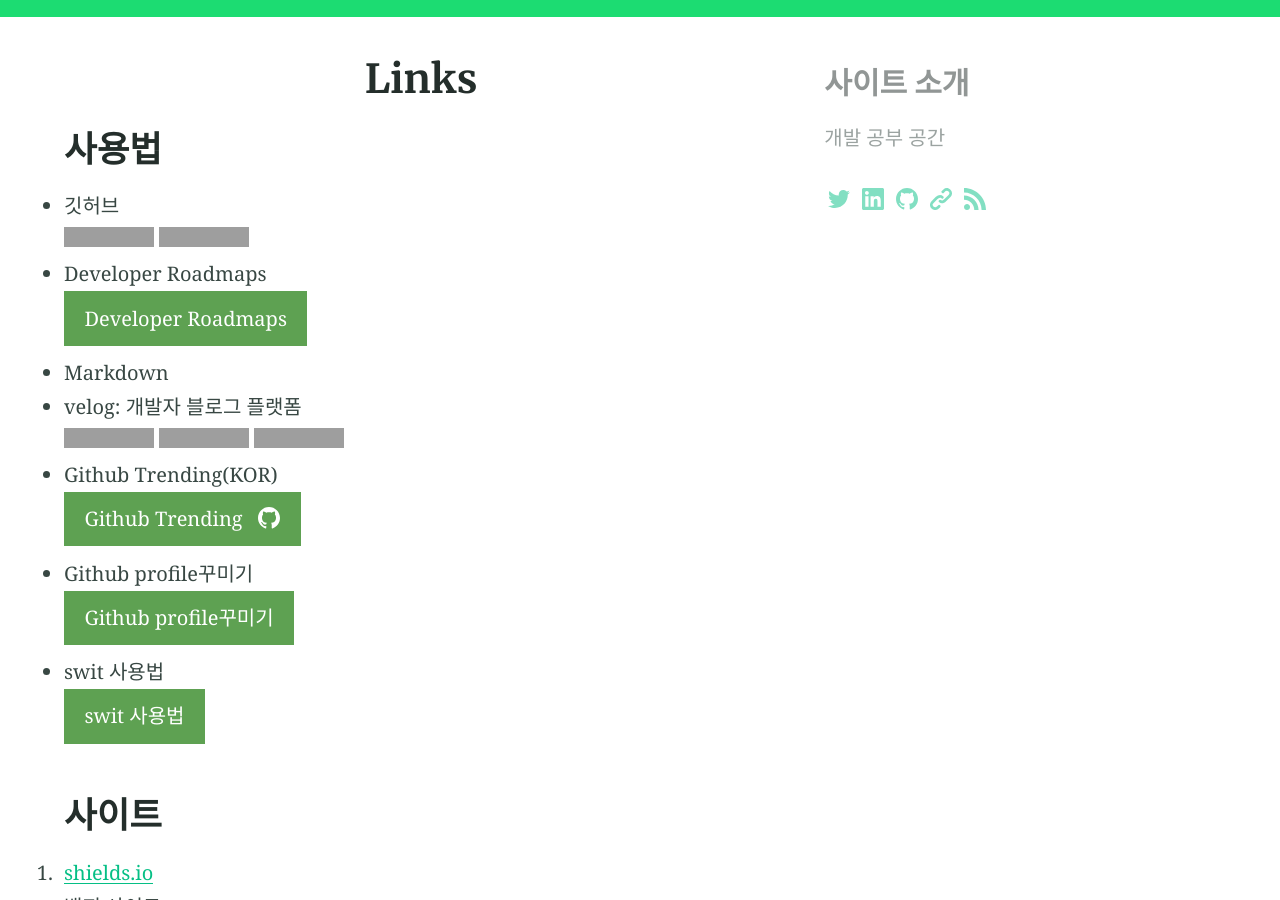
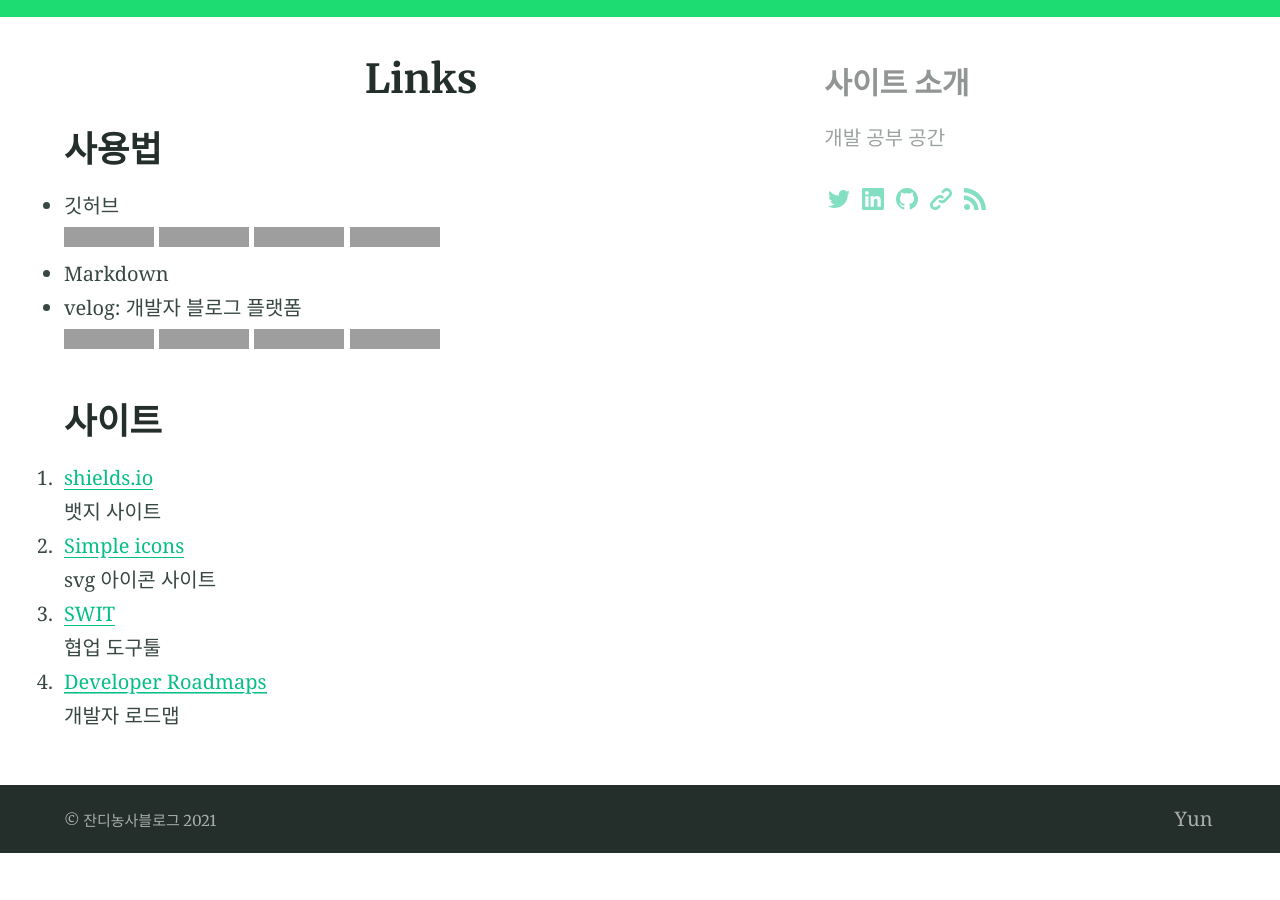
Before and after one commit to EngineerYun/EngineerYun.github.io, a Jekyll site: the page built from Links.md, in a window 1280 px wide and 900 px high, scrolled down 407 px. Built offline with Jekyll 4.4.1, drawn with Linux system fonts in a browser that asks for light colours; after the commit the page ends 1260 px from its top, so only the background shows below that; grey boxes are pictures that could not be loaded.

Commit message:
Links 분류 업데이트

```diff
--- a/Links.md
+++ b/Links.md
@@ -12,24 +12,15 @@
 * 깃허브
  [![프론트엔드 로드맵(번역본)](https://img.shields.io/badge/-velog-black?style=for-the-badge&logo=Markdown)](https://github.com/devJang/developer-roadmap){:style="background: none"}
  [![마크다운 사용법](https://img.shields.io/badge/-%EB%A7%88%ED%81%AC%EB%8B%A4%EC%9A%B4%20%EC%82%AC%EC%9A%A9%EB%B2%95-black?style=flat-square&logo=github)](https://gist.github.com/ihoneymon/652be052a0727ad59601){:style="background: none"}
-
-* Developer Roadmaps
-{% include button.html text="Developer Roadmaps" link="https://roadmap.sh/" color="#5EA152" %}
+ [![Github Trending(KOR)](https://img.shields.io/badge/-Github%20Trending%20KOR-black?style=flat-square&logo=github)](https://github.com/trending){:style="background: none"}
+ [![Github stats](https://img.shields.io/badge/-Github%20Stats-black?style=flat-square&logo=github)](https://github.com/anuraghazra/github-readme-stats){:style="background: none"}
 
 * Markdown
  - velog: 개발자 블로그 플랫폼
  [![velog](https://img.shields.io/badge/-velog-black?style=for-the-badge&logo=Markdown)](https://velog.io/){:style="background: none"}
  [![Github profile 예쁘게 꾸미기 ](https://img.shields.io/badge/-Github%20%EC%9D%B4%EC%81%98%EA%B2%8C%EA%BE%B8%EB%AF%B8%EA%B8%B0-black?style=for-the-badge&logo=Markdown)](https://velog.io/@woo0_hooo/Github-github-profile-%EA%B0%84%EC%A7%80%EB%82%98%EA%B2%8C-%EA%BE%B8%EB%AF%B8%EA%B8%B0){:style="background: none"}
  [![Shield IO 사용법 ](https://img.shields.io/badge/-Shield%20IO%20%EC%82%AC%EC%9A%A9%EB%B2%95-black?style=for-the-badge&logo=Markdown)](https://velog.io/@loakick/Shield-IO-%EC%82%AC%EC%9A%A9%EB%B2%95-iojyndy4pi){:style="background: none"}
-
-* Github Trending(KOR)
-{% include button.html text="Github Trending " icon="github" link="https://github.com/trending" color="#5EA152" %}
-
-* Github profile꾸미기
-{% include button.html text="Github profile꾸미기" link="https://github.com/anuraghazra/github-readme-stats" color="#5EA152" %}
-
-* swit 사용법
-{% include button.html text="swit 사용법"  link="https://medium.com/switmyfair/swit/home" color="#5EA152" %}
+ [![swit 사용법](https://img.shields.io/badge/-Swit%20%EC%82%AC%EC%9A%A9%EB%B2%95-black?style=flat-square&logo=Markdown)](https://medium.com/switmyfair/swit/home){:style="background: none"}
 
 ## 사이트
 1. [shields.io](https://shields.io/)
@@ -40,3 +31,6 @@
 
 3. [SWIT](https://swit.io/)
   협업 도구툴
+
+4. [Developer Roadmaps](https://roadmap.sh/)
+  개발자 로드맵
```
